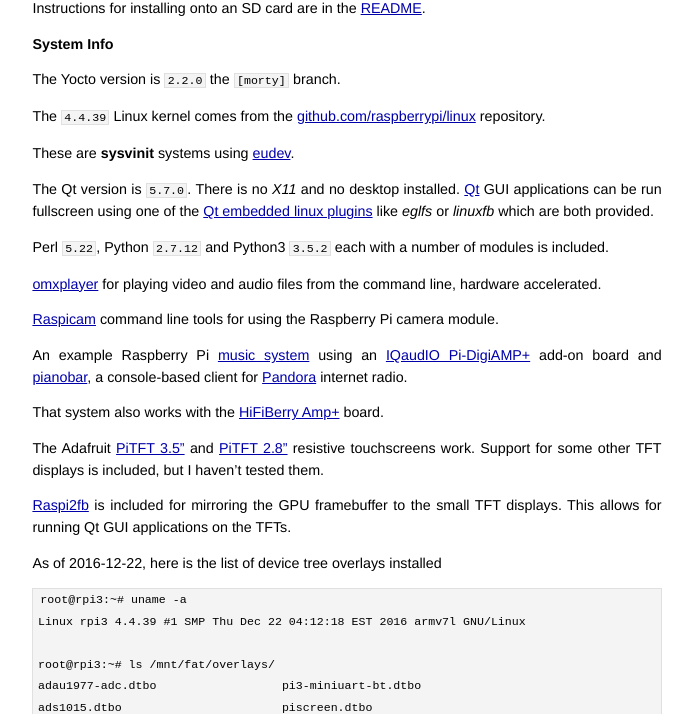
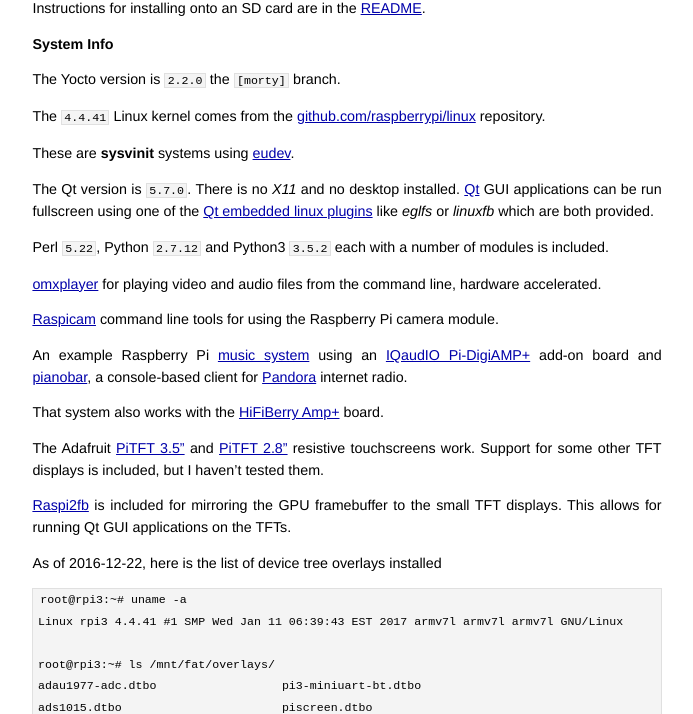
Before and after one commit to jumpnow/jumpnowtek-site, a Jekyll site: the page built from _posts/2015-12-04-Raspberry-Pi-Systems-with-Yocto.md, in a window 1280 px wide and 1400 px high, scrolled down 1333 px. Shown: the part 149-863 px from the top of the window, without its empty margins (293-986 px from the left). Built offline with Jekyll 4.4.1, drawn with Linux system fonts in a browser that asks for light colours; some of the changed text lies outside the part shown.

Commit message:
Update kernel for rpi yocto

```diff
--- a/_posts/2015-12-04-Raspberry-Pi-Systems-with-Yocto.md
+++ b/_posts/2015-12-04-Raspberry-Pi-Systems-with-Yocto.md
@@ -2,7 +2,7 @@
 layout: post
 title: Building Raspberry Pi Systems with Yocto
 description: "Building customized systems for the Raspberry Pi using tools from the Yocto Project"
-date: 2016-12-22 04:48:00
+date: 2017-01-11 09:50:00
 categories: rpi
 tags: [linux, rpi, yocto, rpi2, rpi3, rpi zero, rpi compute]
 ---
@@ -25,7 +25,7 @@
 
 I am using the Yocto [meta-raspberrypi][meta-raspberrypi] layer, but have updated recipes for the Linux kernel, [gpu firmware][firmware-repo] and some [userland][userland-repo] components.
 
-I have done some testing with the following boards using the `4.4.39` kernel
+I have done some testing with the following boards using the `4.4.41` kernel
 
 * [RPi3][rpi3-b]
 * [RPi2][rpi2-b] including the `Model B v1.2`
@@ -67,7 +67,7 @@
 
 The Yocto version is `2.2.0` the `[morty]` branch.
 
-The `4.4.39` Linux kernel comes from the [github.com/raspberrypi/linux][rpi-kernel] repository.
+The `4.4.41` Linux kernel comes from the [github.com/raspberrypi/linux][rpi-kernel] repository.
 
 These are **sysvinit** systems using [eudev][eudev].
 
@@ -90,7 +90,7 @@
 As of 2016-12-22, here is the list of device tree overlays installed
 
     root@rpi3:~# uname -a
-    Linux rpi3 4.4.39 #1 SMP Thu Dec 22 04:12:18 EST 2016 armv7l GNU/Linux
+    Linux rpi3 4.4.41 #1 SMP Wed Jan 11 06:39:43 EST 2017 armv7l armv7l armv7l GNU/Linux
 
     root@rpi3:~# ls /mnt/fat/overlays/
     adau1977-adc.dtbo                  pi3-miniuart-bt.dtbo
```
